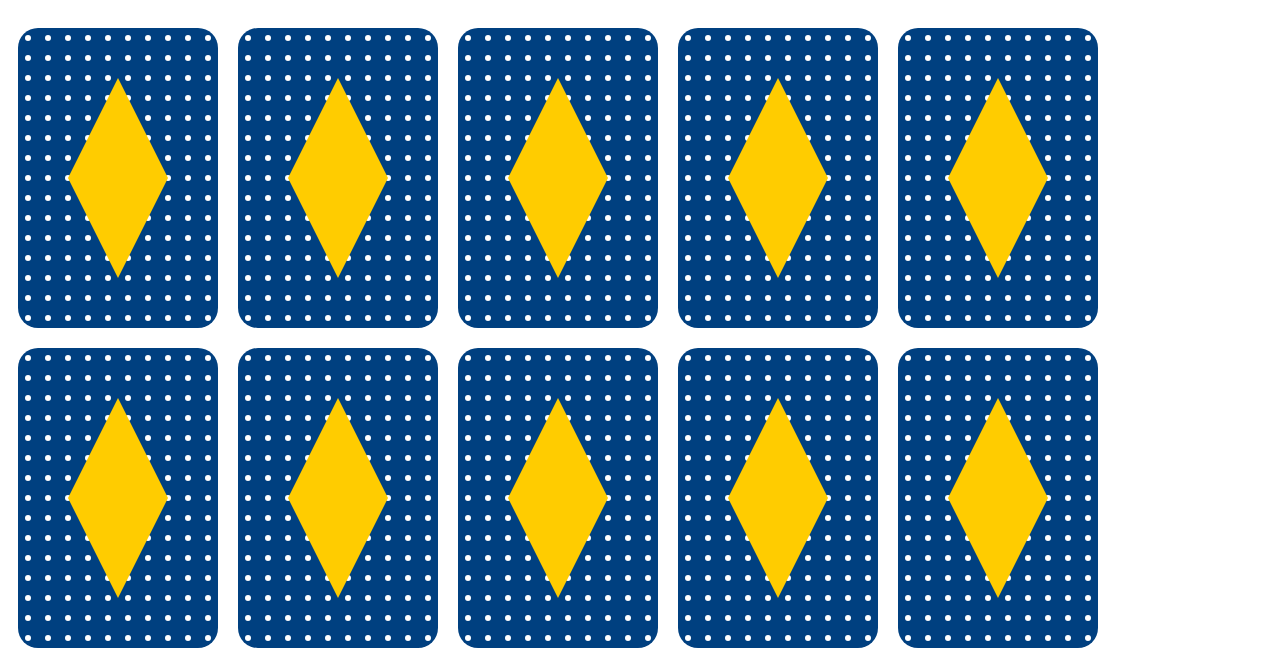
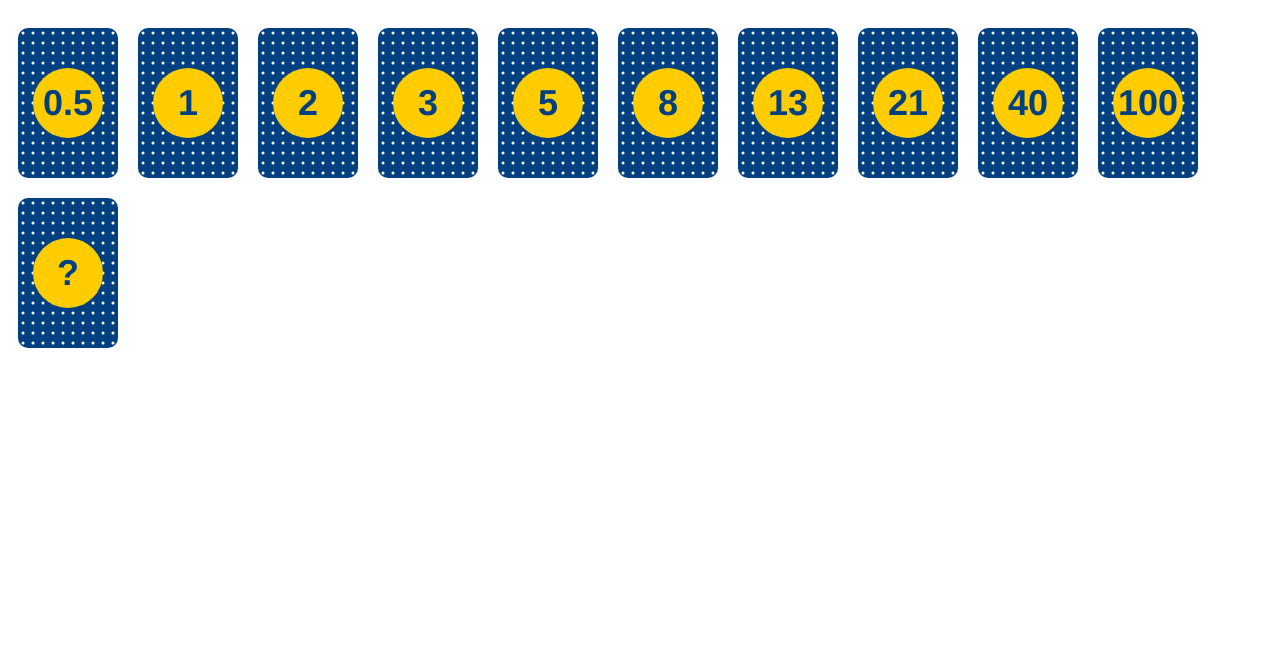
Before and after one commit to sbohmann/poker, a website with bundled scripts: page public/index.html in a window 1280 px wide. Shown: the part 48-713 px from the top of the page. Built offline with nearby package versions, Linux system fonts and the light colour scheme.

Commit message:
Better cards with numbers

```diff
--- a/public/card.js
+++ b/public/card.js
@@ -18,12 +18,12 @@
     pattern.setAttribute("width", "20")
     pattern.setAttribute("height", "20")
     pattern.setAttribute("patternUnits", "userSpaceOnUse")
-    const circle = document.createElementNS(xmlns, "circle")
-    circle.setAttribute("cx", "10")
-    circle.setAttribute("cy", "10")
-    circle.setAttribute("r", "3")
-    circle.setAttribute("fill", "white")
-    pattern.appendChild(circle)
+    const dot = document.createElementNS(xmlns, "circle")
+    dot.setAttribute("cx", "10")
+    dot.setAttribute("cy", "10")
+    dot.setAttribute("r", "3")
+    dot.setAttribute("fill", "white")
+    pattern.appendChild(dot)
     svg.appendChild(pattern)
     const dottedRect = document.createElementNS(xmlns, "rect")
     dottedRect.setAttribute("width", "200")
@@ -32,9 +32,22 @@
     dottedRect.setAttribute("rx", "20")
     dottedRect.setAttribute("ry", "20")
     svg.appendChild(dottedRect)
-    const polygon = document.createElementNS(xmlns, "polygon")
-    polygon.setAttribute("points", "100,50 150,150 100,250 50,150")
-    polygon.setAttribute("fill", "#ffcc00")
-    svg.appendChild(polygon)
+    const circle = document.createElementNS(xmlns, "circle")
+    circle.setAttribute("cx", "100")
+    circle.setAttribute("cy", "150")
+    circle.setAttribute("r", "70")
+    circle.setAttribute("fill", "#ffcc00")
+    svg.appendChild(circle)
+    const text = document.createElementNS(xmlns, "text")
+    text.setAttribute("x", "100")
+    text.setAttribute("y", "155")
+    text.setAttribute("text-anchor", "middle")
+    text.setAttribute("dominant-baseline", "middle")
+    text.setAttribute("font-size", "72")
+    text.setAttribute("font-family", "Helvetica,Arial,sans-serif")
+    text.setAttribute("font-weight", "bold")
+    text.setAttribute("fill", "#004080")
+    text.textContent = value.toString()
+    svg.appendChild(text)
     return svg
 }
--- a/public/style.css
+++ b/public/style.css
@@ -1,3 +1,5 @@
 .card {
+    width: 100px;
+    height: 150px;
     margin: 10px;
 }
```
